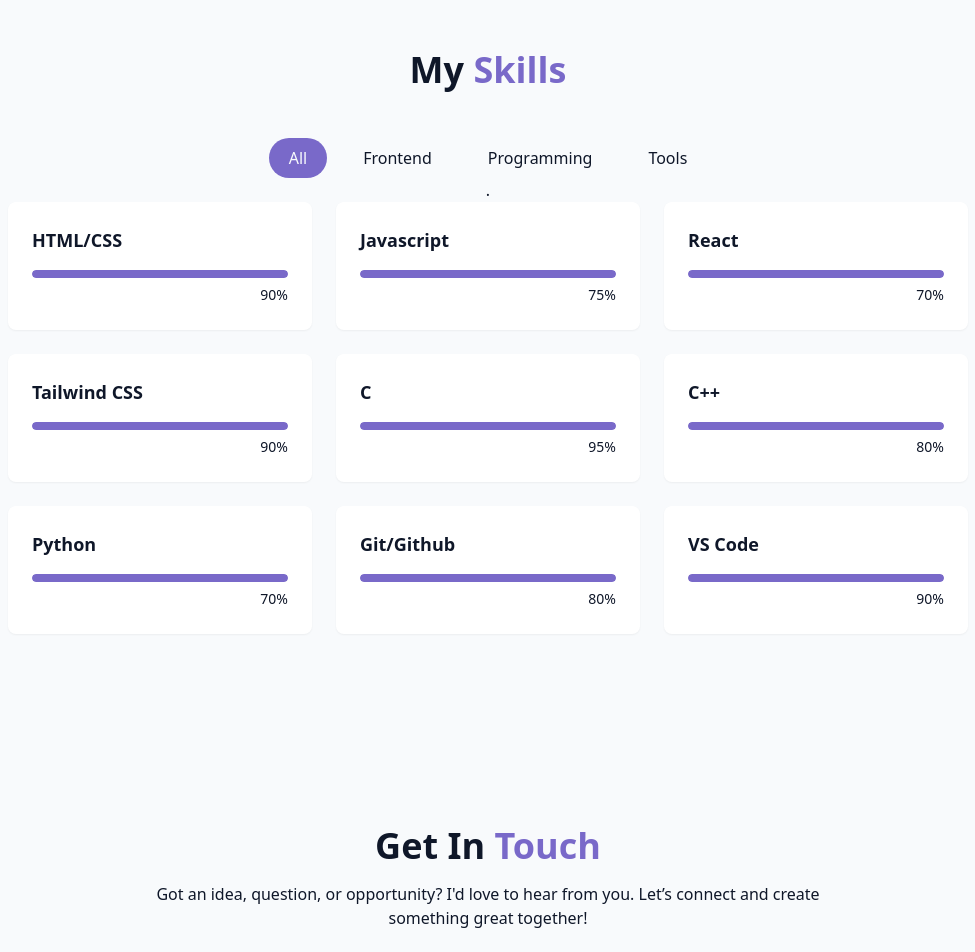
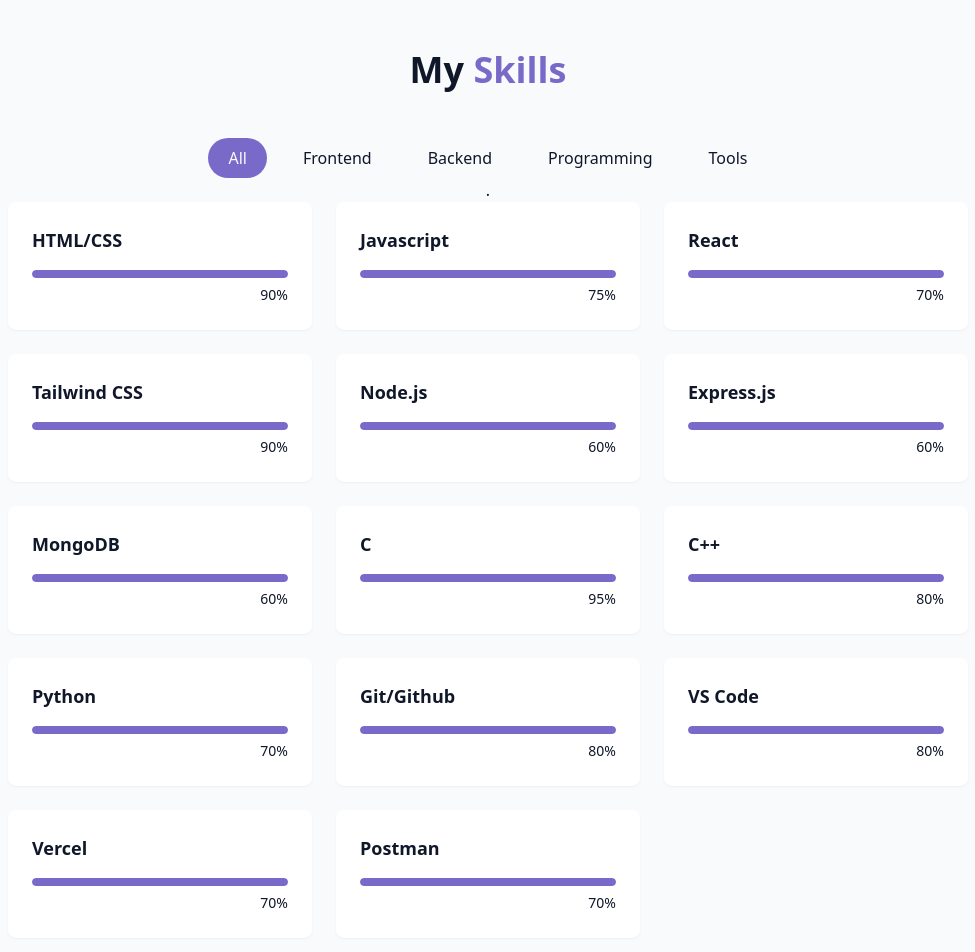
Before and after one commit to NitinSaini0606/NitinSainiPortflio, a React (Vite) app: page / in a window 1280 px wide. Shown: the part 1600-2552 px from the top of the page, without its empty margins (152-1127 px from the left). Built offline with nearby package versions, Linux system fonts and the light colour scheme.

Commit message:
Updated components/features

```diff
--- a/src/Components/SkillsSection.jsx
+++ b/src/Components/SkillsSection.jsx
@@ -8,6 +8,11 @@
     {name: "React", level: "70%", category: "Frontend"},
     {name: "Tailwind CSS", level: "90%", category: "Frontend"},
 
+    // Backend
+    {name: "Node.js", level: "60%", category: "Backend"},
+    {name: "Express.js", level: "60%", category: "Backend"},
+    {name: "MongoDB", level: "60%", category: "Backend"},
+
     // Languages
     {name: "C", level: "95%", category: "Programming"},
     {name: "C++", level: "80%", category: "Programming"},
@@ -16,10 +21,13 @@
 
     // Tools
     {name: "Git/Github", level: "80%", category: "Tools"},
-    {name: "VS Code", level: "90%", category: "Tools"},
+    {name: "VS Code", level: "80%", category: "Tools"},
+    {name: "Vercel", level: "70%", category: "Tools"},
+    {name: "Postman", level: "70%", category: "Tools"},
+
 ]
 
-const categories = ["all" , "frontend","programming" , "tools"]
+const categories = ["all" , "frontend","backend","programming" , "tools"]
 
 export const SkillsSection = () => {
     const [activeCategory, setActiveCategory] = useState("all")
```
